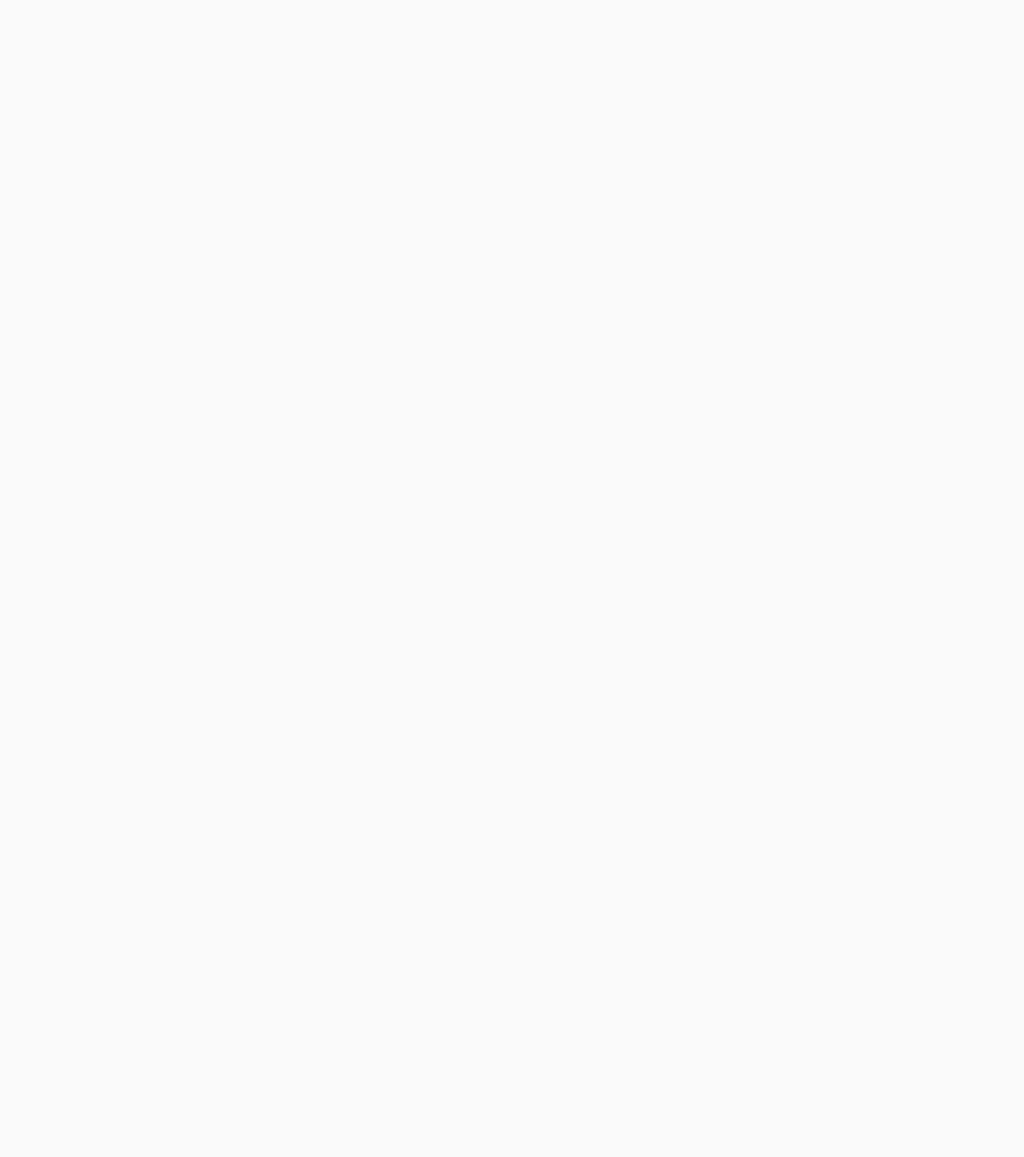
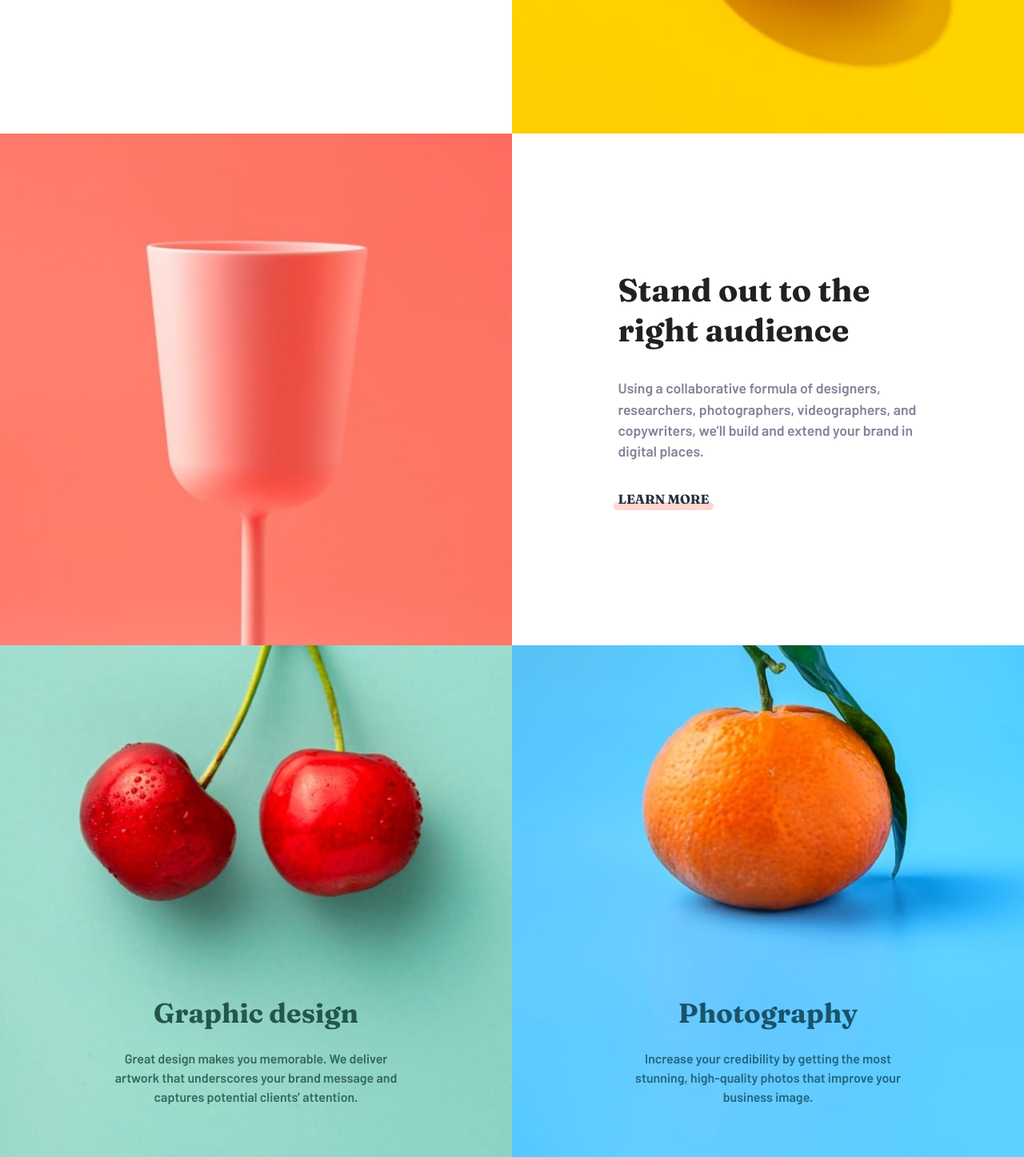
Before and after one commit to JoeDravarol/frontendmentor-sunnyside-agency, a React (Create React App) app: page / in a window 1280 px wide. Shown: the part 1113-2560 px from the top of the page at 80% size. Before the commit the page ends 800 px from the top, so only its background shows below. Built offline with nearby package versions, Linux system fonts and the light colour scheme.

Commit message:
feat: Add services section

```diff
--- a/src/App.js
+++ b/src/App.js
@@ -1,11 +1,15 @@
 import React from 'react'
 import Layout from 'components/layouts/Layout'
 import Hero from 'components/sections/Hero'
+import Services from 'components/sections/Services'
 
 const App = () => {
-  return <Layout>
-    <Hero />
-  </Layout>
+  return (
+    <Layout>
+      <Hero />
+      <Services />
+    </Layout>
+  )
 }
 
 export default App
--- /dev/null
+++ b/src/components/LearnMore.js
@@ -0,0 +1,53 @@
+import React from 'react'
+import Link from '@material-ui/core/Link'
+import { makeStyles } from '@material-ui/core'
+
+const useStyles = makeStyles((theme) => ({
+  link: {
+    position: 'relative',
+    display: 'inline-block',
+    color: 'hsl(212, 27%, 19%)',
+    zIndex: 5,
+    textTransform: 'uppercase',
+    fontSize: '1.15em',
+    fontFamily: theme.typography.fontFamilyFraunces,
+    transition: 'all .2s ease-in-out',
+    '&:hover': {
+      color: '#000',
+      '&::after': {
+        left: '-10%'
+      }
+    },
+    '&::after': {
+      position: 'absolute',
+      bottom: '-10%',
+      left: '-5%',
+      background: ({ borderColor }) => {
+        return borderColor === 'yellow'
+          ? 'hsl(51, 100%, 49%)'
+          : 'hsl(7, 99%, 70%)'
+      },
+      opacity: '.3',
+      content: '""',
+      display: 'block',
+      width: '110%',
+      height: 10,
+      borderRadius: '16px',
+      zIndex: -1,
+      transition: 'all .2s ease-in-out'
+    }
+  }
+}))
+
+const LearnMore = (props) => {
+  const { link } = useStyles(props)
+  const preventDefault = (event) => event.preventDefault()
+
+  return (
+    <Link className={link} href="#" onClick={preventDefault} underline="none">
+      Learn More
+    </Link>
+  )
+}
+
+export default LearnMore
--- /dev/null
+++ b/src/components/sections/Services.js
@@ -0,0 +1,233 @@
+import React from 'react'
+
+import Typography from '@material-ui/core/Typography'
+import { makeStyles } from '@material-ui/core'
+
+import mobileEggImg from 'images/mobile/image-transform.jpg'
+import desktopEggImg from 'images/desktop/image-transform.jpg'
+import mobileCupImg from 'images/mobile/image-stand-out.jpg'
+import desktopCupImg from 'images/desktop/image-stand-out.jpg'
+import mobileCherryImg from 'images/mobile/image-graphic-design.jpg'
+import desktopCherryImg from 'images/desktop/image-graphic-design.jpg'
+import mobileMandarineImg from 'images/mobile/image-photography.jpg'
+import desktopMandarineImg from 'images/desktop/image-photography.jpg'
+
+import LearnMore from 'components/LearnMore'
+import { useWindowSize } from 'hooks'
+
+const useStyles = makeStyles((theme) => ({
+  flexContainer: {
+    '@media (min-width: 800px)': {
+      display: 'flex',
+      '&:nth-of-type(1)': {
+        flexDirection: 'row-reverse'
+      }
+    }
+  },
+  img: {
+    width: '100%',
+    height: '100%',
+    objectFit: 'cover'
+  },
+  square: {
+    height: 'calc(100vw - 5px)',
+    maxHeight: 500,
+    display: 'grid',
+    alignItems: 'center',
+
+    '@media (min-width: 800px)': {
+      width: '50vw',
+      height: '50vw',
+      maxHeight: 'initial'
+    }
+  },
+  content: {
+    padding: '3em 2.15em',
+    textAlign: 'center',
+    maxWidth: 375,
+    justifySelf: 'center',
+    '@media (min-width: 800px)': {
+      textAlign: 'left'
+    },
+    [theme.breakpoints.up('lg')]: {
+      padding: 'initial'
+    }
+  },
+  contentTitle: {
+    fontFamily: theme.typography.fontFamilyFraunces,
+    [theme.breakpoints.up('lg')]: {
+      fontSize: '2.5rem'
+    }
+  },
+  contentDesc: {
+    margin: '1.5em 0',
+    color: theme.palette.text.secondary,
+    [theme.breakpoints.up('lg')]: {
+      fontSize: '1.1rem',
+      margin: '2em 0'
+    }
+  },
+  heroLikeSquare: {
+    display: 'grid',
+    justifyContent: 'center',
+    alignItems: 'end',
+    position: 'relative',
+    height: 600,
+    paddingBottom: '4.5em',
+
+    '@media (min-width: 800px)': {
+      width: '50vw'
+    },
+    [theme.breakpoints.up('lg')]: {
+      height: '50vw'
+    }
+  },
+  bgImg: {
+    width: '100%',
+    height: '100%',
+    objectFit: 'cover',
+    position: 'absolute'
+  },
+  heroLikeContent: {
+    alignSelf: 'end',
+    position: 'relative',
+    zIndex: 3,
+    textAlign: 'center',
+    maxWidth: 375
+  },
+  heroLikeContentTitle: {
+    fontFamily: theme.typography.fontFamilyFraunces
+  },
+  heroLikeContentDesc: {
+    marginTop: '1.5em',
+    opacity: '0.85'
+  },
+  graphicContent: {
+    color: 'hsl(167, 40%, 24%)'
+  },
+  photographyContent: {
+    color: 'hsl(198, 62%, 26%)'
+  }
+}))
+
+const Services = () => {
+  const windowSize = useWindowSize()
+  const classes = useStyles()
+
+  const isWidthSm = windowSize.width < 600
+  const eggImg = isWidthSm ? mobileEggImg : desktopEggImg
+  const cupImg = isWidthSm ? mobileCupImg : desktopCupImg
+  const cherryBgImg = isWidthSm ? mobileCherryImg : desktopCherryImg
+  const mandarineBgImg = isWidthSm ? mobileMandarineImg : desktopMandarineImg
+
+  return (
+    <div className={classes.container}>
+      <div className={classes.flexContainer}>
+        <div className={classes.square}>
+          <img
+            className={classes.img}
+            src={eggImg}
+            alt="Egg with shadow on yellow background"
+          />
+        </div>
+
+        <div className={classes.square}>
+          <div className={classes.content}>
+            <Typography
+              className={classes.contentTitle}
+              variant="h4"
+              component="h2"
+            >
+              Transform your brand
+            </Typography>
+
+            <Typography className={classes.contentDesc}>
+              We are a full-service creative agency specializing in helping
+              brands grow fast. Engage your clients through compelling visuals
+              that do most of the marketing for you.
+            </Typography>
+
+            <LearnMore borderColor="yellow" />
+          </div>
+        </div>
+      </div>
+
+      <div className={classes.flexContainer}>
+        <div className={classes.square}>
+          <img className={classes.img} src={cupImg} alt="pinkish red cup" />
+        </div>
+
+        <div className={classes.square}>
+          <div className={classes.content}>
+            <Typography
+              className={classes.contentTitle}
+              variant="h4"
+              component="h2"
+            >
+              Stand out to the right audience
+            </Typography>
+
+            <Typography className={classes.contentDesc}>
+              Using a collaborative formula of designers, researchers,
+              photographers, videographers, and copywriters, we’ll build and
+              extend your brand in digital places.
+            </Typography>
+
+            <LearnMore borderColor="red" />
+          </div>
+        </div>
+      </div>
+
+      <div className={classes.flexContainer}>
+        <div className={classes.heroLikeSquare}>
+          <img
+            className={classes.bgImg}
+            src={cherryBgImg}
+            alt="Cherry with water droplets"
+          />
+
+          <div
+            className={`${classes.heroLikeContent} ${classes.graphicContent}`}
+          >
+            <Typography
+              className={classes.heroLikeContentTitle}
+              variant="h4"
+              component="h2"
+            >
+              Graphic design
+            </Typography>
+
+            <Typography className={classes.heroLikeContentDesc}>
+              Great design makes you memorable. We deliver artwork that
+              underscores your brand message and captures potential clients’
+              attention.
+            </Typography>
+          </div>
+        </div>
+
+        <div className={classes.heroLikeSquare}>
+          <img className={classes.bgImg} src={mandarineBgImg} alt="Mandarine" />
+
+          <div
+            className={`${classes.heroLikeContent} ${classes.photographyContent}`}
+          >
+            <Typography
+              className={classes.heroLikeContentTitle}
+              variant="h4"
+              component="h2"
+            >
+              Photography
+            </Typography>
+
+            <Typography className={classes.heroLikeContentDesc}>
+              Increase your credibility by getting the most stunning,
+              high-quality photos that improve your business image.
+            </Typography>
+          </div>
+        </div>
+      </div>
+    </div>
+  )
+}
+
+export default Services
```
